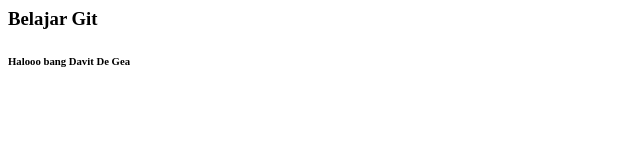
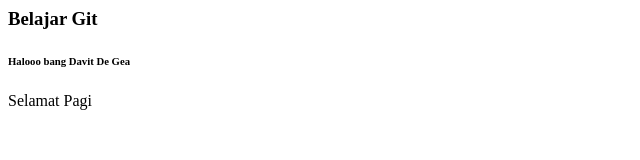
Before and after one commit to primaogi/belajar_git, a plain HTML site: page index.html in a window 1280 px wide. Shown: the whole page, without its empty margins (0-640 px from the left). Drawn offline with Linux system fonts and the light colour scheme.

Commit message:
menambahkan paragraf

```diff
--- a/index.html
+++ b/index.html
@@ -1,2 +1,3 @@
 <h3>Belajar Git</h3>
 <h6>Halooo bang Davit De Gea</h6>
+<p>Selamat Pagi</p>
```
